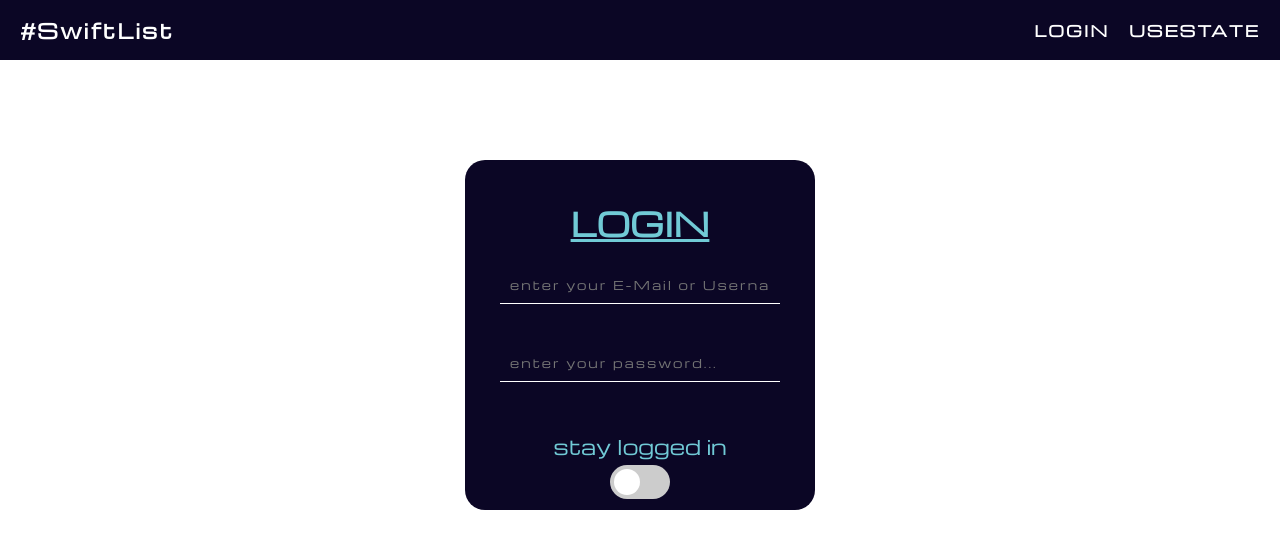
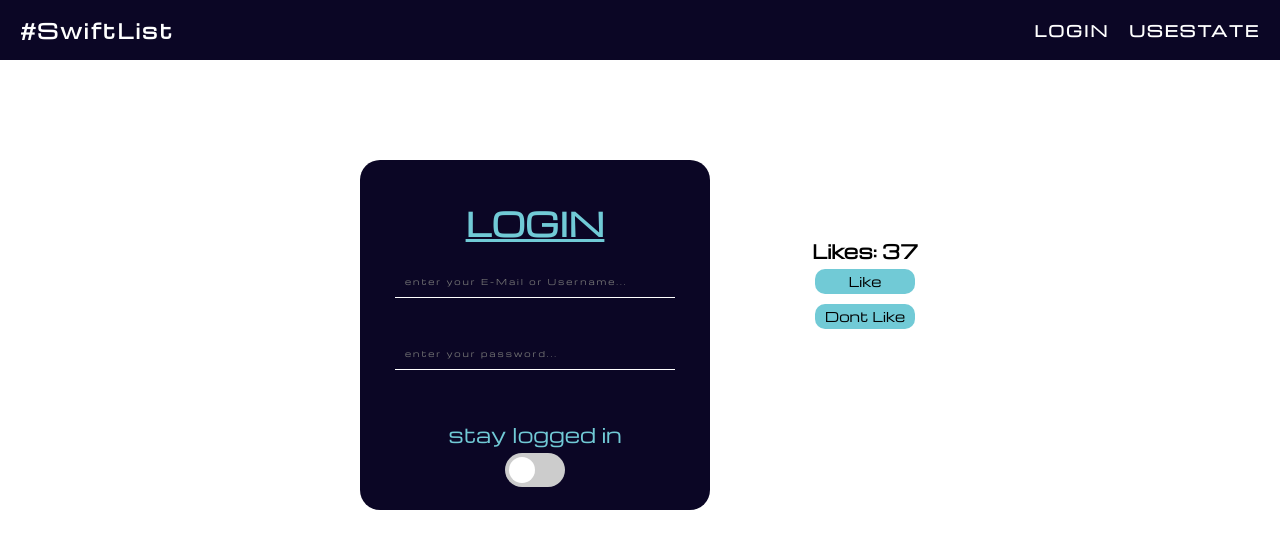
Before and after one commit to rico-td/ToDo-App, a React (Create React App) app: page /#/Login in a window 1280 px wide. Shown: the top 548 px of the page. Built offline with nearby package versions, Linux system fonts and the light colour scheme; a web font is replaced by a local one.

Commit message:
implemented the login Page with logic

```diff
--- a/src/components/SignInForm/SignInForm.module.css
+++ b/src/components/SignInForm/SignInForm.module.css
@@ -26,7 +26,7 @@
   border-top: none;
   border-left: none;
   padding: 10px;
-  font-size: 12px;
+  font-size: 8px;
   margin-bottom: 30px;
 }
 
--- a/src/pages/Login.js
+++ b/src/pages/Login.js
@@ -1,12 +1,75 @@
 import LoadingScreen from "../utils/LoadingScreen";
 import style from "./Login.module.css";
 import SignInForm from "../components/SignInForm/SignInForm";
+import { useState } from "react";
+import gif from "../assets/img/goodfellas-henry-hill.gif";
+// import dislikeSound from "../assets/vids/";
 
 function Login() {
+  const [count, setCount] = useState(37);
+  const [likeText, setLikeText] = useState("Like");
+  const [disLikeText, setdisLikeText] = useState("Dont Like");
+  const [buttonClicked, setButtonClicked] = useState(false);
+
+  const handleButtonClick = () => {
+    setButtonClicked(true);
+  };
+
   return (
     <div className={style.Login}>
       <LoadingScreen>
         <SignInForm />
+        <div className={style.rightSide}>
+          <h3 style={{ display: "block" }}>Likes: {count}</h3>
+          <button
+            onClick={() => {
+              setCount(count + 1);
+              setLikeText("Thanks");
+            }}
+            onMouseUp={() => {
+              setTimeout(() => {
+                setLikeText("Like");
+              }, 2000);
+            }}
+            className={style.like}
+          >
+            {likeText}
+          </button>
+          {/* <audio
+            id="clickSound"
+            src="../assets/vids/emotional-damage-meme(1).mp3"
+          ></audio> */}
+
+          <button
+            id="buttonS"
+            onClick={() => {
+              setCount(count - 1);
+            }}
+            onMouseDown={() => {
+              setdisLikeText("Nope :P");
+              handleButtonClick();
+            }}
+            onMouseUp={() => {
+              setTimeout(() => {
+                setdisLikeText("Dont Like");
+              }, 2000);
+            }}
+            className={style.dislike}
+          >
+            {disLikeText}
+          </button>
+          {buttonClicked && (
+            <img
+              style={{
+                width: "250px",
+                position: "absolute",
+                transform: "translateY(200px)",
+              }}
+              src={gif}
+              alt="Bild"
+            />
+          )}
+        </div>
       </LoadingScreen>
     </div>
   );
--- a/src/pages/Login.module.css
+++ b/src/pages/Login.module.css
@@ -1,5 +1,38 @@
 .Login {
   font-family: "Michroma", sans-serif;
+  display: flex;
+  flex-direction: row;
+  justify-content: center;
+  align-items: center;
+  gap: 100px;
+}
+
+.like,
+.dislike {
+  width: 100px;
+  padding: 3px;
+  margin: 5px;
+  background-color: var(--purpleBright);
+  border-style: none;
+  border-radius: 10px;
+  font-family: "Michroma", sans-serif;
+}
+
+.like:hover,
+.dislike:hover {
+  background-color: var(--purpleDark);
+  color: var(--purpleBright);
+}
+
+.dislike {
+}
+
+.dislike:active {
+  transform: translateY(100px);
+  transition: transform 0.05s;
+}
+
+.rightSide {
   display: flex;
   flex-direction: column;
   justify-content: center;
```
Also changed, not shown: 2 other files (tests, documents, lock files or other folders).
